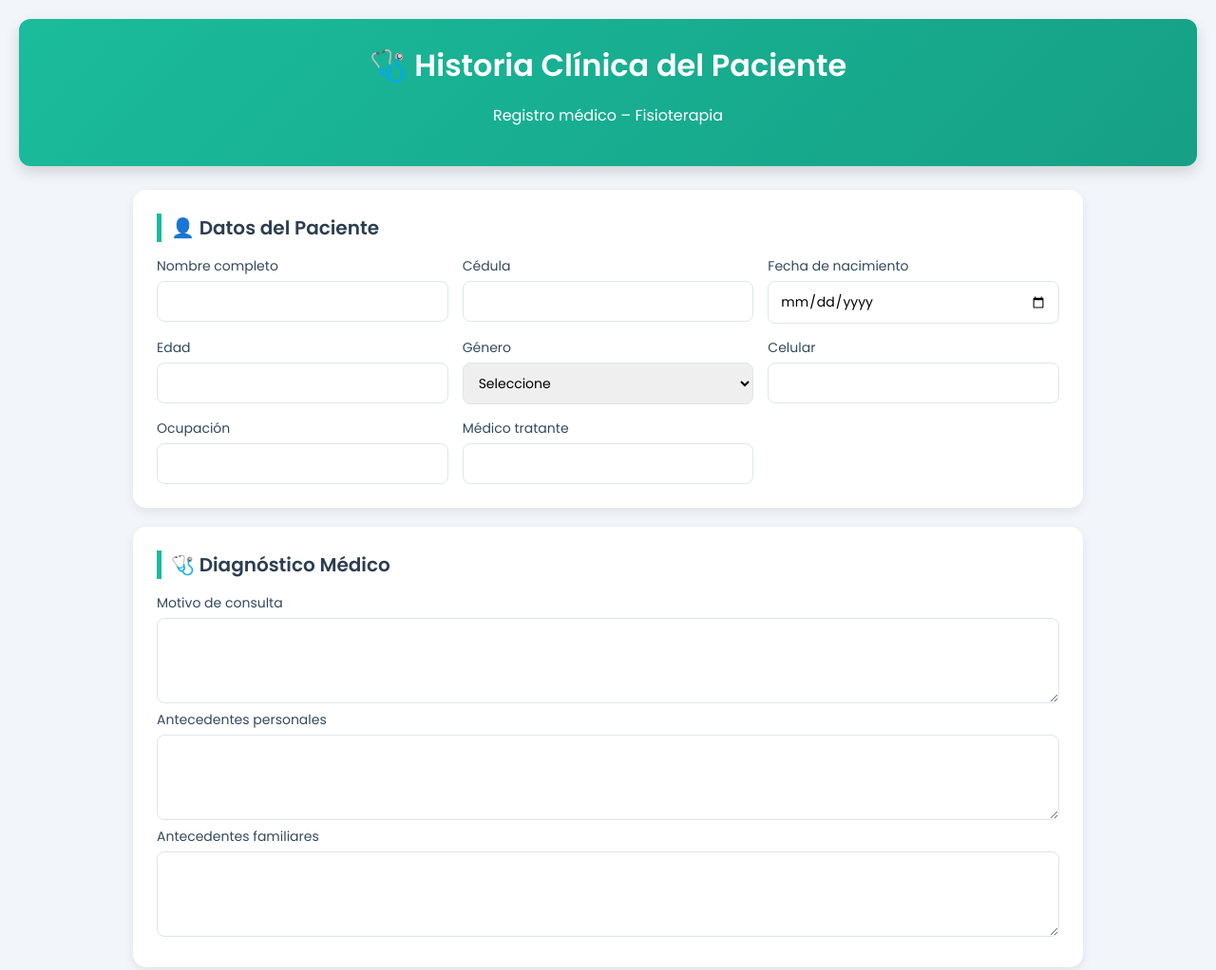
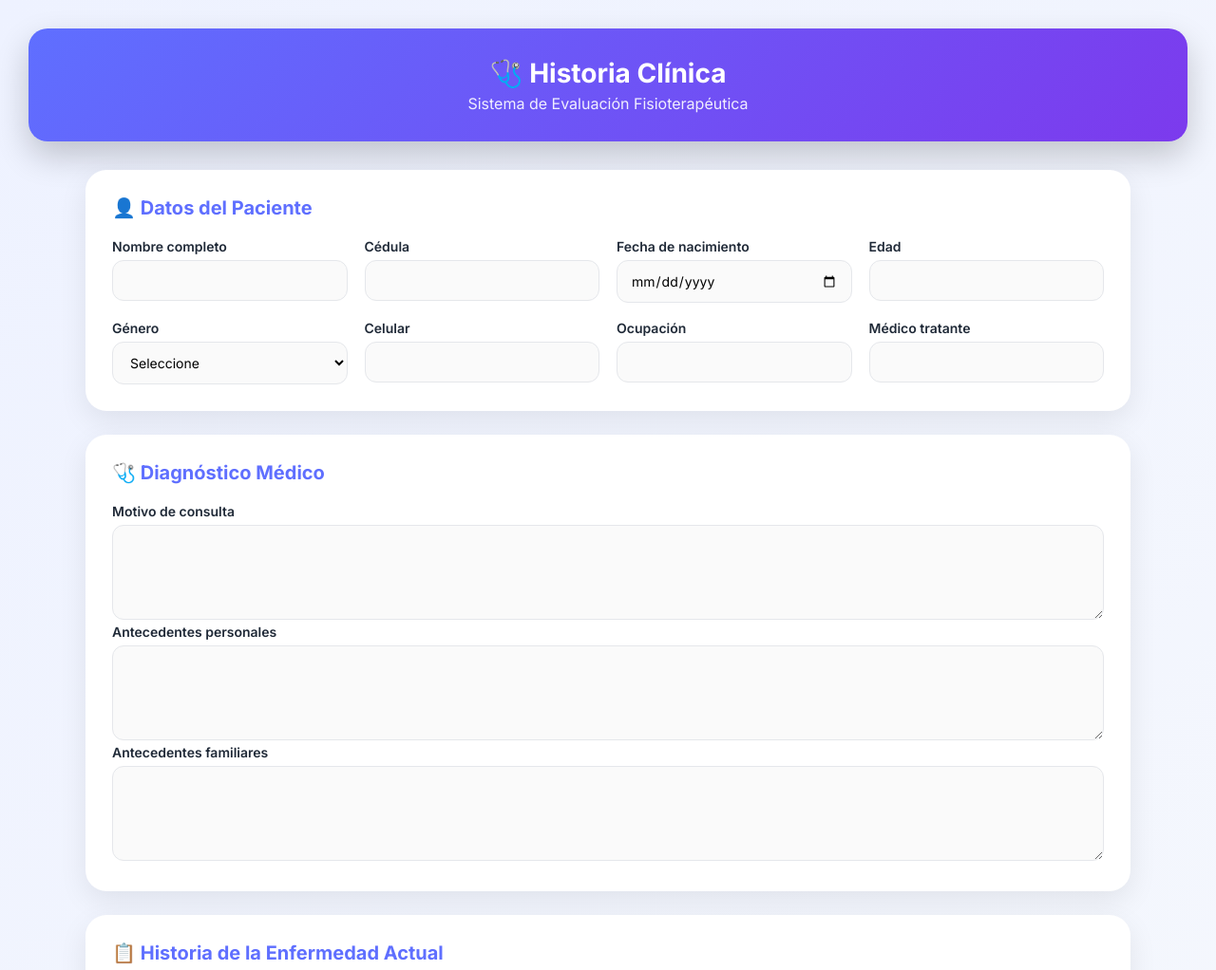
Before and after one commit to cristofer181/CristoferCastro, a plain HTML site: page index.html in a window 1280 px wide. Shown: the top 1022 px of the page at 95% size. Drawn offline with Linux system fonts and the light colour scheme.

Commit message:
Update index.html

```diff
--- a/index.html
+++ b/index.html
@@ -5,128 +5,157 @@
 <meta name="viewport" content="width=device-width, initial-scale=1.0">
 <title>Historia Clínica</title>
 
-  <!-- Google Font -->
-  <link href="https://fonts.googleapis.com/css2?family=Poppins:wght@300;400;600&display=swap" rel="stylesheet">
+<link href="https://fonts.googleapis.com/css2?family=Inter:wght@300;400;600;700&display=swap" rel="stylesheet">
 
 <style>
-    :root {
-      --primary: #1abc9c;
-      --secondary: #2c3e50;
-      --bg: #f2f5f9;
-      --card: #ffffff;
-      --text: #34495e;
-      --border: #dfe6e9;
+:root{
+  --primary:#5f6fff;
+  --secondary:#00c9a7;
+  --dark:#1f2937;
+  --bg:#f5f7fb;
+  --card:#ffffff;
+  --border:#e5e7eb;
 }
 
-    * {
-      box-sizing: border-box;
+/* RESET */
+*{box-sizing:border-box;margin:0;padding:0}
+
+/* BODY */
+body{
+  font-family:'Inter',sans-serif;
+  background:linear-gradient(135deg,#eef2ff,#f8fafc);
+  color:var(--dark);
+  padding:30px;
+  animation:fadeIn 1s ease;
 }
 
-    body {
-      margin: 0;
-      font-family: 'Poppins', sans-serif;
-      background-color: var(--bg);
-      color: var(--text);
-      padding: 20px;
+/* ANIMACIÓN GENERAL */
+@keyframes fadeIn{
+  from{opacity:0;transform:translateY(20px)}
+  to{opacity:1;transform:translateY(0)}
 }
 
-    header {
-      background: linear-gradient(135deg, #1abc9c, #16a085);
-      color: white;
-      padding: 25px;
-      border-radius: 12px;
-      text-align: center;
-      margin-bottom: 25px;
-      box-shadow: 0 6px 15px rgba(0,0,0,0.15);
+/* HEADER */
+header{
+  background:linear-gradient(135deg,var(--primary),#7c3aed);
+  color:white;
+  padding:30px;
+  border-radius:20px;
+  text-align:center;
+  box-shadow:0 15px 35px rgba(0,0,0,.2);
+  margin-bottom:30px;
 }
 
-    header h1 {
-      margin: 0;
-      font-weight: 600;
+header h1{
+  font-size:28px;
+  font-weight:700;
 }
 
-    form {
-      max-width: 1000px;
-      margin: auto;
+header p{
+  opacity:.9;
+  margin-top:5px;
 }
 
-    .card {
-      background-color: var(--card);
-      padding: 25px;
-      margin-bottom: 20px;
-      border-radius: 14px;
-      box-shadow: 0 4px 12px rgba(0,0,0,0.08);
+/* FORM */
+form{
+  max-width:1100px;
+  margin:auto;
 }
 
-    .card h2 {
-      margin-top: 0;
-      margin-bottom: 15px;
-      color: var(--secondary);
-      font-size: 20px;
-      border-left: 5px solid var(--primary);
-      padding-left: 10px;
+/* CARD */
+.card{
+  background:var(--card);
+  border-radius:22px;
+  padding:28px;
+  margin-bottom:25px;
+  box-shadow:0 10px 30px rgba(0,0,0,.08);
+  animation:slideUp .8s ease;
 }
 
-    .grid {
-      display: grid;
-      grid-template-columns: repeat(auto-fit, minmax(240px, 1fr));
-      gap: 15px;
+@keyframes slideUp{
+  from{opacity:0;transform:translateY(30px)}
+  to{opacity:1;transform:translateY(0)}
 }
 
-    label {
-      font-size: 14px;
-      font-weight: 500;
-      margin-bottom: 5px;
-      display: block;
+.card h2{
+  font-size:20px;
+  margin-bottom:20px;
+  color:var(--primary);
+  display:flex;
+  align-items:center;
+  gap:10px;
 }
 
-    input, textarea, select {
-      width: 100%;
-      padding: 10px 12px;
-      border-radius: 8px;
-      border: 1px solid var(--border);
-      font-family: inherit;
-      font-size: 14px;
-      transition: 0.3s;
+/* GRID */
+.grid{
+  display:grid;
+  grid-template-columns:repeat(auto-fit,minmax(240px,1fr));
+  gap:18px;
 }
 
-    input:focus,
-    textarea:focus,
-    select:focus {
-      outline: none;
-      border-color: var(--primary);
-      box-shadow: 0 0 0 2px rgba(26,188,156,0.2);
+/* LABEL */
+label{
+  font-size:14px;
+  font-weight:600;
+  margin-bottom:6px;
+  display:block;
 }
 
-    textarea {
-      resize: vertical;
-      min-height: 90px;
+/* INPUTS */
+input,select,textarea{
+  width:100%;
+  padding:12px 14px;
+  border-radius:12px;
+  border:1px solid var(--border);
+  font-family:inherit;
+  font-size:14px;
+  transition:.3s;
+  background:#fafafa;
 }
 
-    .btn {
-      width: 100%;
-      padding: 14px;
-      border: none;
-      border-radius: 10px;
-      background: linear-gradient(135deg, #1abc9c, #16a085);
-      color: white;
-      font-size: 16px;
-      font-weight: 600;
-      cursor: pointer;
-      transition: 0.3s;
-      box-shadow: 0 5px 12px rgba(0,0,0,0.15);
+input:focus,select:focus,textarea:focus{
+  outline:none;
+  border-color:var(--primary);
+  background:white;
+  box-shadow:0 0 0 4px rgba(95,111,255,.15);
 }
 
-    .btn:hover {
-      transform: translateY(-2px);
-      box-shadow: 0 8px 18px rgba(0,0,0,0.2);
+textarea{
+  resize:vertical;
+  min-height:100px;
 }
 
-    footer {
-      text-align: center;
-      margin-top: 20px;
-      font-size: 13px;
-      color: #7f8c8d;
+/* BOTÓN */
+.btn{
+  width:100%;
+  padding:16px;
+  border:none;
+  border-radius:18px;
+  background:linear-gradient(135deg,var(--primary),var(--secondary));
+  color:white;
+  font-size:17px;
+  font-weight:700;
+  cursor:pointer;
+  transition:.3s;
+  box-shadow:0 15px 30px rgba(95,111,255,.4);
+}
+
+.btn:hover{
+  transform:translateY(-3px);
+  box-shadow:0 20px 40px rgba(95,111,255,.6);
+}
+
+/* FOOTER */
+footer{
+  text-align:center;
+  margin-top:25px;
+  font-size:13px;
+  color:#6b7280;
+}
+
+/* RESPONSIVE */
+@media(max-width:600px){
+  header h1{font-size:22px}
 }
 </style>
 </head>
@@ -134,8 +163,8 @@
 <body>
 
 <header>
-  <h1>🩺 Historia Clínica del Paciente</h1>
-  <p>Registro médico – Fisioterapia</p>
+  <h1>🩺 Historia Clínica</h1>
+  <p>Sistema de Evaluación Fisioterapéutica</p>
 </header>
 
 <form>
@@ -145,47 +174,40 @@
     <div class="grid">
       <div>
         <label>Nombre completo</label>
-        <input type="text" name="nombre" required>
+        <input type="text" required>
       </div>
-
       <div>
         <label>Cédula</label>
-        <input type="text" name="cedula" required>
+        <input type="text" required>
       </div>
-
       <div>
         <label>Fecha de nacimiento</label>
-        <input type="date" name="fecha_nacimiento">
+        <input type="date">
       </div>
-
       <div>
         <label>Edad</label>
-        <input type="number" name="edad" min="0">
+        <input type="number">
       </div>
-
       <div>
         <label>Género</label>
-        <select name="genero">
-          <option value="">Seleccione</option>
+        <select>
+          <option>Seleccione</option>
           <option>Masculino</option>
           <option>Femenino</option>
           <option>Otro</option>
         </select>
       </div>
-
       <div>
         <label>Celular</label>
-        <input type="tel" name="celular">
+        <input type="tel">
       </div>
-
       <div>
         <label>Ocupación</label>
-        <input type="text" name="ocupacion">
+        <input type="text">
       </div>
-
       <div>
         <label>Médico tratante</label>
-        <input type="text" name="medico">
+        <input type="text">
       </div>
     </div>
   </div>
@@ -194,10 +216,8 @@
     <h2>🩺 Diagnóstico Médico</h2>
     <label>Motivo de consulta</label>
     <textarea></textarea>
-
     <label>Antecedentes personales</label>
     <textarea></textarea>
-
     <label>Antecedentes familiares</label>
     <textarea></textarea>
   </div>
@@ -206,10 +226,8 @@
     <h2>📋 Historia de la Enfermedad Actual</h2>
     <label>Síntomas</label>
     <textarea></textarea>
-
     <label>Evaluación del dolor</label>
     <textarea></textarea>
-
     <label>Ayudas técnicas</label>
     <textarea></textarea>
   </div>
@@ -218,10 +236,8 @@
     <h2>🧠 Evaluación Física</h2>
     <label>Postura</label>
     <textarea></textarea>
-
     <label>Marcha</label>
     <textarea></textarea>
-
     <label>Equilibrio</label>
     <textarea></textarea>
   </div>
@@ -236,12 +252,12 @@
     <textarea></textarea>
   </div>
 
-  <button class="btn" type="submit">💾 Guardar Historia Clínica</button>
+  <button class="btn">💾 Guardar Historia Clínica</button>
 
 </form>
 
 <footer>
-  © Sistema de Historia Clínica – Fisioterapia
+  © 2026 – Sistema Clínico FisioNeuro
 </footer>
 
 </body>
```
Lines whose indentation alone changed are shown as unchanged.
